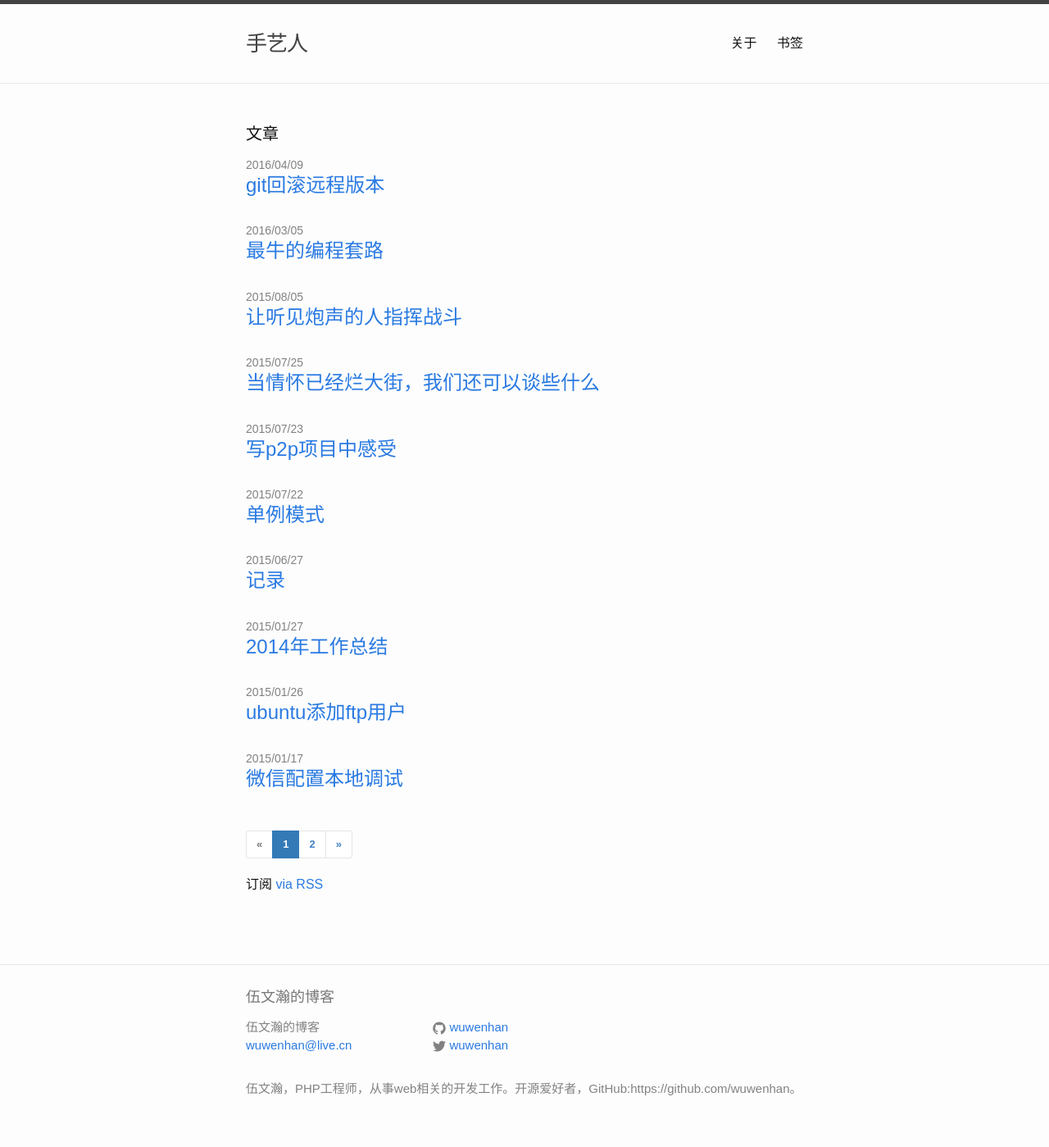
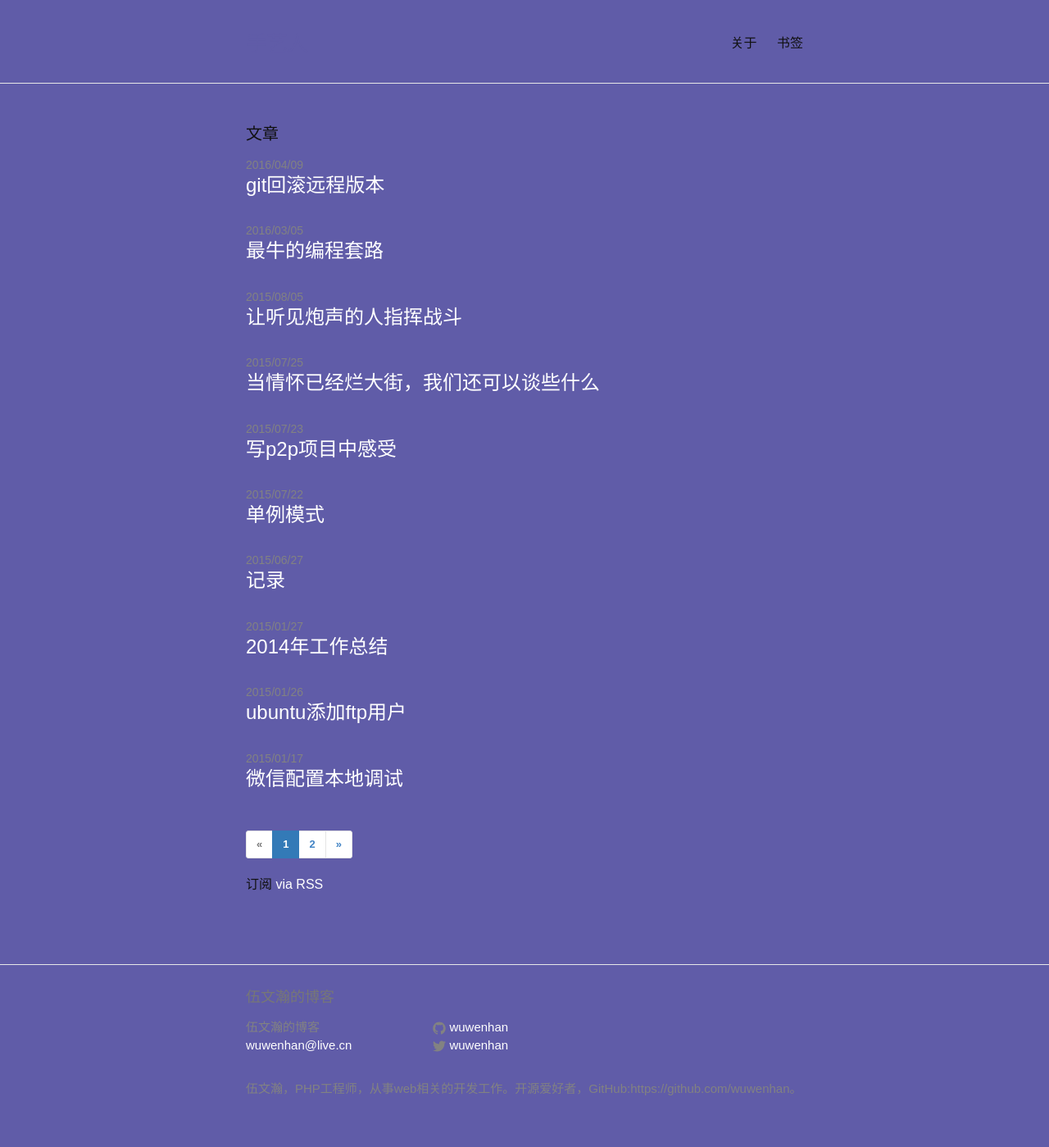
Before and after one commit to wuwenhan/wuwenhan.github.io, a Jekyll site: the page built from index.html, in a window 1280 px wide. Shown: the whole page at 82% size. Built offline with Jekyll 4.4.1, drawn with Linux system fonts in a browser that asks for light colours; the list of posts is cut into pages by our own code.

Commit message:
更改样式

```diff
--- a/_sass/_base.scss
+++ b/_sass/_base.scss
@@ -98,7 +98,7 @@ a {
 
     &:hover {
         color: $text-color;
-        text-decoration: underline;
+        text-decoration: none;
     }
 }
 
--- a/css/main.scss
+++ b/css/main.scss
@@ -14,12 +14,12 @@ $base-line-height: 1.5;
 $spacing-unit:     30px;
 
 $text-color:       #111;
-$background-color: #fdfdfd;
-$brand-color:      #2a7ae2;
+$background-color: #605ca8;
+$brand-color:      #fff;
 
 $grey-color:       #828282;
 $grey-color-light: lighten($grey-color, 40%);
-$grey-color-dark:  darken($grey-color, 25%);
+$grey-color-dark:  #605ca8;
 
 $on-palm:          600px;
 $on-laptop:        800px;
```
